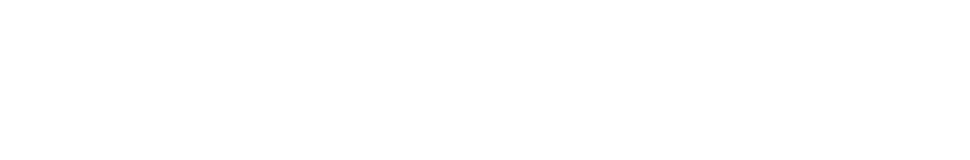
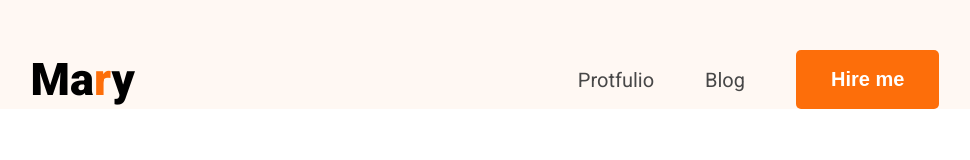
Before and after one commit to raufurrahim12/hero-dev-code, a plain HTML site: page index.html in a window 1280 px wide. Shown: the whole page, without its empty margins (155-1125 px from the left). Drawn offline with Linux system fonts and the light colour scheme.

Commit message:
Your descriptive message here

```diff
--- a/index.html
+++ b/index.html
@@ -4,8 +4,25 @@
     <meta charset="UTF-8">
     <meta name="viewport" content="width=device-width, initial-scale=1.0">
     <title>raufur rahim</title>
+    <link rel="preconnect" href="https://fonts.googleapis.com">
+<link rel="preconnect" href="https://fonts.gstatic.com" crossorigin>
+<link href="https://fonts.googleapis.com/css2?family=Roboto:ital,wght@0,100..900;1,100..900&display=swap" rel="stylesheet">
+<link rel="stylesheet" href="rimon.css">
 </head>
-<body>
+<body class="roboto">
+    <header>
+        <nav>
+            <div class="logo">
+                <h2>Ma<span class="color-orrange">r</span>y</h2>
+
+            </div>
+                <ul class="menu">
+                    <li><a href="">Protfulio</a></li>
+                    <li><a href="">Blog</a></li>
+                    <li><button class="btn">Hire me</button></li>
+                </ul>
+        </nav>
+    </header>
 
 </body>
 </html>
--- /dev/null
+++ b/rimon.css
@@ -0,0 +1,56 @@
+
+*{
+    margin: 0;
+    padding:0 ;
+    box-sizing:border-box ;
+}
+
+ .roboto{
+  font-family: "Roboto", sans-serif;
+  font-optical-sizing: auto;
+
+}
+.logo h2{
+    font-size: 45px;
+    font-weight: 900;
+
+}
+.color-orrange{
+    color: #FD6E0A;
+
+}
+header{
+    background-color:#FFF8F3;
+    padding-top: 50px;
+
+}
+nav{
+    width: 71%;
+    max-width: 1140px;
+    margin: 0 auto;
+   /* border: 1px solid red;*/
+   display: flex;
+   justify-content: space-between;
+   align-items: center;
+}
+nav .menu{
+    display: flex;
+    list-style-type: none;
+    gap: 51px;
+    align-items: center;
+}
+nav .menu a{
+    font-size: 20px;
+    color: #474747;
+    text-decoration:none ;
+
+}
+.btn{
+    background-color:#FD6E0A ;
+    border: none;
+    padding: 18px 35px;
+    border-radius: 5px;
+    font-size: 20px;
+    font-weight: bold;
+    color: white;
+}
```
